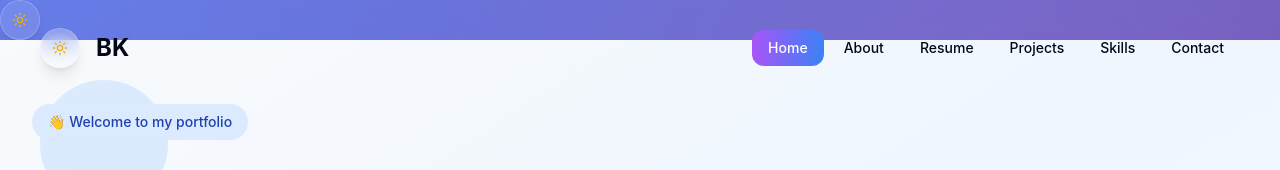
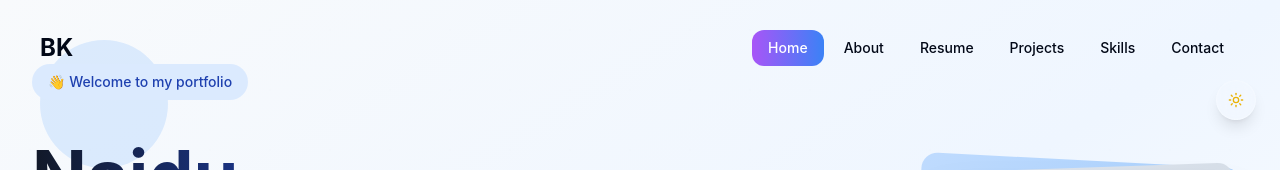
Before and after one commit to NaiduBalakrishna/bala-krishna-portfolio-site, a React (Vite) app: page / in a window 1280 px wide. Shown: the top 170 px of the page. Built offline with nearby package versions, Linux system fonts and the light colour scheme.

Commit message:
Refactor: Single theme toggle button
Removed the duplicate theme toggle buttons and positioned a single button in an empty space on the webpage.

```diff
--- a/src/components/Navigation.tsx
+++ b/src/components/Navigation.tsx
@@ -1,7 +1,6 @@
 
 import { useState, useEffect } from "react";
 import { Menu, X } from "lucide-react";
-import { ThemeToggle } from "./ThemeToggle";
 
 export const Navigation = () => {
   const [isOpen, setIsOpen] = useState(false);
@@ -48,13 +47,10 @@ export const Navigation = () => {
     <nav className="fixed top-0 left-0 right-0 z-40 nav-glass mx-4 mt-4 rounded-2xl">
       <div className="max-w-7xl mx-auto px-6">
         <div className="flex justify-between items-center h-16">
-          <div className="flex items-center space-x-4">
-            <ThemeToggle />
-            <div className="flex-shrink-0">
-              <span className="text-2xl font-bold gradient-text heading-primary">
-                BK
-              </span>
-            </div>
+          <div className="flex-shrink-0">
+            <span className="text-2xl font-bold gradient-text heading-primary">
+              BK
+            </span>
           </div>
 
           {/* Desktop Navigation */}
--- a/src/pages/Index.tsx
+++ b/src/pages/Index.tsx
@@ -14,7 +14,9 @@ import { ThemeToggle } from "@/components/ThemeToggle";
 const Index = () => {
   return (
     <div className="min-h-screen relative">
-      <ThemeToggle />
+      <div className="fixed top-20 right-6 z-50">
+        <ThemeToggle />
+      </div>
       <Navigation />
       <div className="space-y-0">
         <Hero />
```
